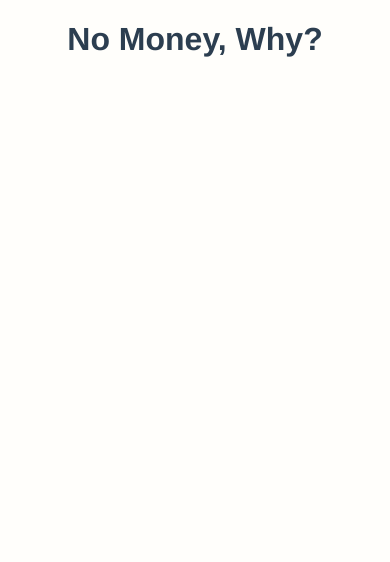
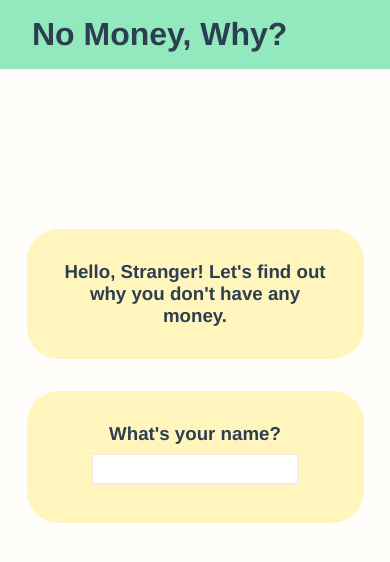
Before and after one commit to debjeanlee/nomoneywhy, a Vue app: page / in a window 390 px wide. Shown: the top 562 px of the page. Built offline with nearby package versions, Linux system fonts and the light colour scheme.

Commit message:
welcome message styling

```diff
--- a/src/App.vue
+++ b/src/App.vue
@@ -15,6 +15,7 @@ export default {
 body {
   font-family: Avenir, Helvetica, Arial, sans-serif;
   text-align: center;
+  box-sizing: border-box;
   color: $navy;
   margin: 0;
   padding: 0;
--- a/src/components/header/Header.vue
+++ b/src/components/header/Header.vue
@@ -1,15 +1,95 @@
 <template>
-    <div class="title">
-        <h1>No Money, Why?</h1>
+    <div class="header">
+        <h1 class="title">No Money, Why?</h1>
+    </div>
+    <div :class="className">
+        <h3 class="title">{{ message }}</h3>
+    </div>
+    <div v-if="show" class="name-input">
+        <h3>What's your name? {{ user }}</h3>
+        <form @submit.prevent="handleSubmit">
+            <input type="text" v-model="user">
+            <div class="error">{{ error }}</div>
+        </form>
     </div>
 </template>
 
 <script>
+import { ref } from '@vue/reactivity';
+
     export default {
+        setup(){
+            const user = ref('');
+            const error = ref('');
+            const name = ref('Stranger');
+            const message = ref(`Hello, ${name.value}! Let's find out why you don't have any money.`)
+            const className = ref('welcome new');
+            const show = ref(false)
 
+            const getWelcomeMsg = () => {
+                if (localStorage.name) {
+                    name.value = localStorage.name;
+                    className.value = 'welcome'
+                    return message.value = `Welcome, ${name.value}!`
+                }
+            }
+
+            const handleSubmit = () => {
+               if (!user.value) return error.value = `Please tell us your name!`;
+               if (user.value === 'Stranger') return error.value = `Please try another name!`;
+               localStorage.name = user.value;
+               user.value = '';
+               error.value = '';
+               show.value = 'false';
+            }
+
+            getWelcomeMsg();
+            setTimeout(() => {
+                if (name.value === 'Stranger'){
+                    show.value = true;
+                }
+            }, 1500)
+
+            return { message, className, name, show, user, handleSubmit, error }
+        }
     }
 </script>
 
-<style lang="scss" scoped>
+<style lang="scss">
+.header {
+    text-align: left;
+    background-color: $lgreen;
+    padding: 1em 2em;
+}
+
+.title {
+    margin: 0;
+}
+
+.welcome {
+    width: 55%;
+    margin: 2em auto;
+    padding: 2em;
+    border-radius: 2em;
+    background-color: $yellow;
+}
+
+.new {
+    @extend .welcome;
+    position: relative;
+    margin: 10em auto 0 auto;
+    @include fade-in-bottom;
+}
+
+.name-input {
+    @extend .new;
+    margin-top: 2em;
+}
+
+@media (max-width: 425px) {
+    .welcome {
+        width: 70%;
+    }
+}
 
 </style>
--- a/vue.config.js
+++ b/vue.config.js
@@ -4,6 +4,8 @@ module.exports = {
         scss: {
           additionalData: `
             @import "./src/assets/css/variables.scss";
+            @import "./src/assets/css/mixins.scss";
+            @import "./src/assets/css/general.scss";
           `
         }
       }
```
